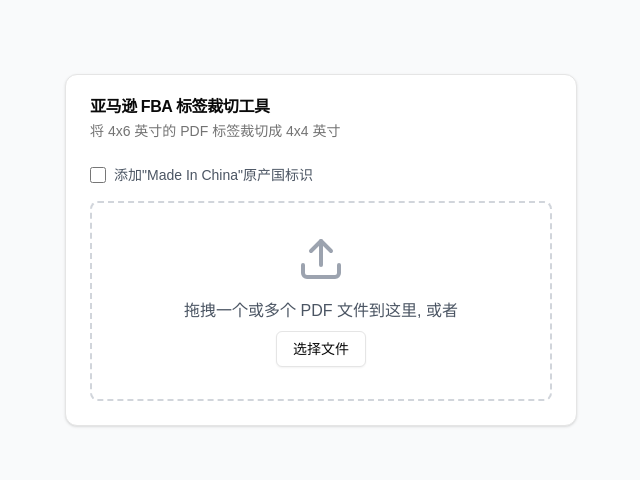
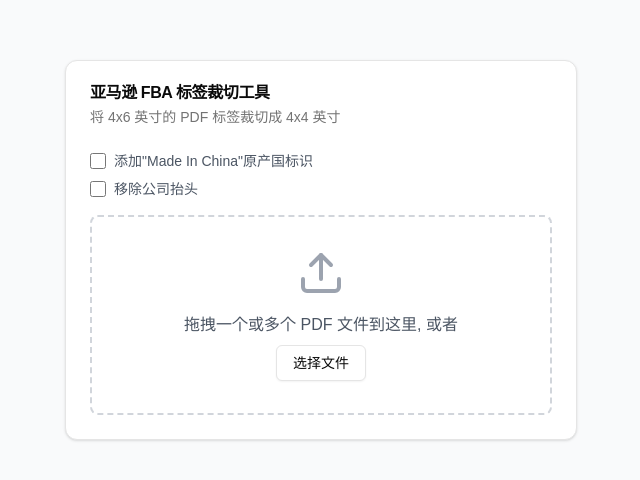
Before and after one commit to ricky9w/fba-label-trimmer, a Next.js app: page / in a window 1280 px wide. Shown: the part 150-630 px from the top of the page, without its empty margins (319-959 px from the left). Built offline with nearby package versions, Linux system fonts and the light colour scheme.

Commit message:
feat: add option to remove company header in PDF cropper

```diff
--- a/app/page.tsx
+++ b/app/page.tsx
@@ -1,7 +1,7 @@
 'use client';
 
 import React, { useState } from "react";
-import { PDFDocument, StandardFonts } from "pdf-lib";
+import { PDFDocument, StandardFonts, rgb } from "pdf-lib";
 import { Upload } from "lucide-react";
 import {
   Card,
@@ -21,6 +21,7 @@
   const [totalFiles, setTotalFiles] = useState(0);
   const [processedFiles, setProcessedFiles] = useState(0);
   const [addOriginText, setAddOriginText] = useState(false);
+  const [removeTextArea, setRemoveTextArea] = useState(false);
 
   const processPDF = async (file: File) => {
     try {
@@ -39,6 +40,23 @@
         const { width, height } = page.getSize();
         const newHeight = height * (4 / 6);
         page.setCropBox(0, height - newHeight, width, newHeight);
+
+        console.log(page.getSize());
+
+        if (removeTextArea) {
+          const rectX = 30;
+          const rectWidth = 124;
+          const rectY = 376;
+          const rectHeight = 8;
+
+          page.drawRectangle({
+            x: rectX,
+            y: rectY,
+            width: rectWidth,
+            height: rectHeight,
+            color: rgb(1, 1, 1),
+          });
+        }
 
         if (addOriginText) {
           const text = "Made In China";
@@ -143,6 +161,15 @@
               />
               <span className="text-sm text-gray-600">添加&quot;Made In China&quot;原产国标识</span>
             </label>
+            <label className="flex items-center space-x-2 mt-2">
+              <input
+                type="checkbox"
+                checked={removeTextArea}
+                onChange={(e) => setRemoveTextArea(e.target.checked)}
+                className="form-checkbox h-4 w-4"
+              />
+              <span className="text-sm text-gray-600">移除公司抬头</span>
+            </label>
           </div>
 
           <div
```
